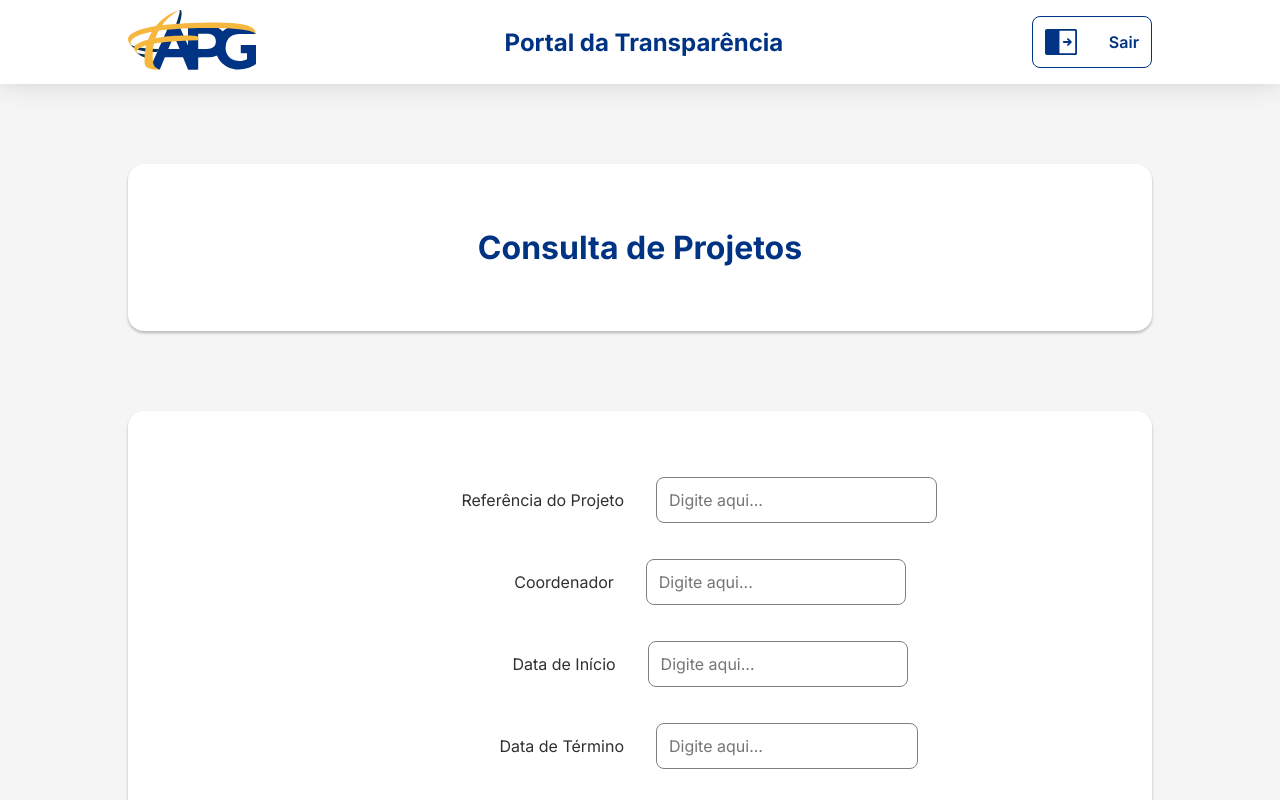
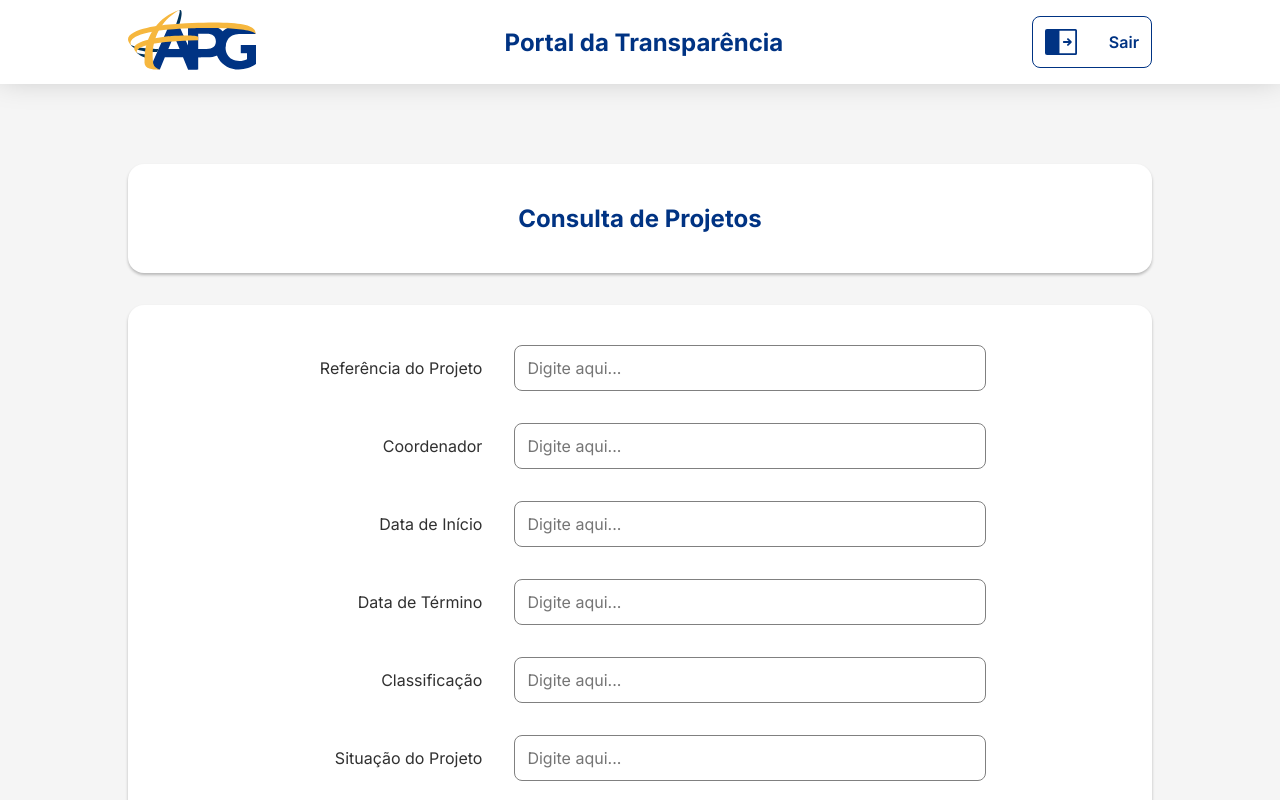
Before and after one commit to TeamHiveAPI/API-2024.02-FRONT, a React (Create React App) app: page /consulta in a window 1280 px wide. Shown: the top 800 px of the page. Built offline with nearby package versions, Linux system fonts and the light colour scheme; no server answers.

Commit message:
style: Formatando data na tabela de resultado de consulta e adicionando novos ícones

```diff
--- a/src/components/Input/Input.scss
+++ b/src/components/Input/Input.scss
@@ -2,23 +2,25 @@
 
 .input_container {
     display: flex;
-    flex-wrap: wrap;
     align-items: center;
+    justify-content: center;
     gap: 32px;
     color: #303030;
     text-align: right;
+    width: 100%;
 }
 
-.input_container > * {
-    flex: 1 1 50px;
-}
 
 .input_container input {
     padding: 12px;
     border: 1px solid #808080;
     border-radius: 8px;
-    width: 400px;
+    width: 50%;
     font-size: 16px;
+}
+
+.input_container p {
+    width: 20%;
 }
 
 .input_container input:focus {
--- a/src/pages/Consulta/Consulta.scss
+++ b/src/pages/Consulta/Consulta.scss
@@ -1,12 +1,4 @@
 @import "../../global.scss";
-
-.teste {
-    display: flex;
-    flex-direction: column;
-    row-gap: 32px;
-    margin-top: 64px;
-    margin-bottom: 200px;
-}
 
 .cons_container {
     display: flex;
@@ -14,17 +6,20 @@
     align-items: center;
     row-gap: 32px;
     background-color: white;
-    padding: 64px;
+    padding: 40px;
     border-radius: 16px;
     box-shadow: 0px 2px 3px 0px rgba(0, 0, 0, 0.25);
-    margin-top: 80px !important;
     margin-bottom: 32px !important;
 }
 
 .cons_container h1 {
-    font-size: 32px;
+    font-size: 24px;
     font-weight: 700;
     color: #003383;
+}
+
+.mtop80 {
+    margin-top: 80px !important;
 }
 
 table {
@@ -55,7 +50,7 @@ td img {
     width: 64px;
     height: 64px;
     background-color: $primario;
-    padding: 8px;
+    padding: 12px;
     border-radius: 4px;
 }
 
--- a/src/pages/Consulta/Consulta.tsx
+++ b/src/pages/Consulta/Consulta.tsx
@@ -8,6 +8,11 @@ import "./Consulta.scss";
 import "../../components/Input/Input.scss";
 
 function Consulta() {
+
+  function formatarData(data: any) {
+    const [ano, mes, dia] = data.split('-');
+    return `${dia}/${mes}/${ano}`;
+  }
 
   useEffect(() => {
 
@@ -26,10 +31,10 @@ function Consulta() {
             const linha = document.createElement("tr");
 
             linha.innerHTML = `
-              <td><img src="img/nuvem_upload.svg" /></td>
+              <td><img src="img/detalhe_arquivo.svg" /></td>
               <td class="referencia_projeto">${projeto.referencia}</td>
-              <td>${projeto.dataInicio}</td>
-              <td>${projeto.dataTermino}</td>
+              <td>${formatarData(projeto.dataInicio)}</td>
+              <td>${formatarData(projeto.dataTermino)}</td>
               <td>${projeto.coordenador}</td>
               <td>R$${projeto.valor.toFixed(2)}</td> ` ;
 
@@ -49,18 +54,18 @@ function Consulta() {
     <>
       <Navbar />
 
-      <div className="margem_10 cons_container">
+      <div className="margem_10 cons_container mtop80">
         <h1>Consulta de Projetos</h1>
       </div>
 
-      <div className="margem_10 cons_container input_container">
+      <div className="margem_10 cons_container ">
         <Input texto="Referência do Projeto" placeholder="Digite aqui..." />
         <Input texto="Coordenador" placeholder="Digite aqui..." />
         <Input texto="Data de Início" placeholder="Digite aqui..." />
         <Input texto="Data de Término" placeholder="Digite aqui..." />
         <Input texto="Classificação" placeholder="Digite aqui..." />
         <Input texto="Situação do Projeto" placeholder="Digite aqui..." />
-        <BotaoCTA escrito="Buscar" aparencia="primario"/>
+        <BotaoCTA img="img/pesquisa.svg" escrito="Buscar" aparencia="primario"/>
       </div>
 
       <table className="margem_10">
```
Also changed, not shown: public/img/detalhe_arquivo.svg (added), public/img/pesquisa.svg (added).
